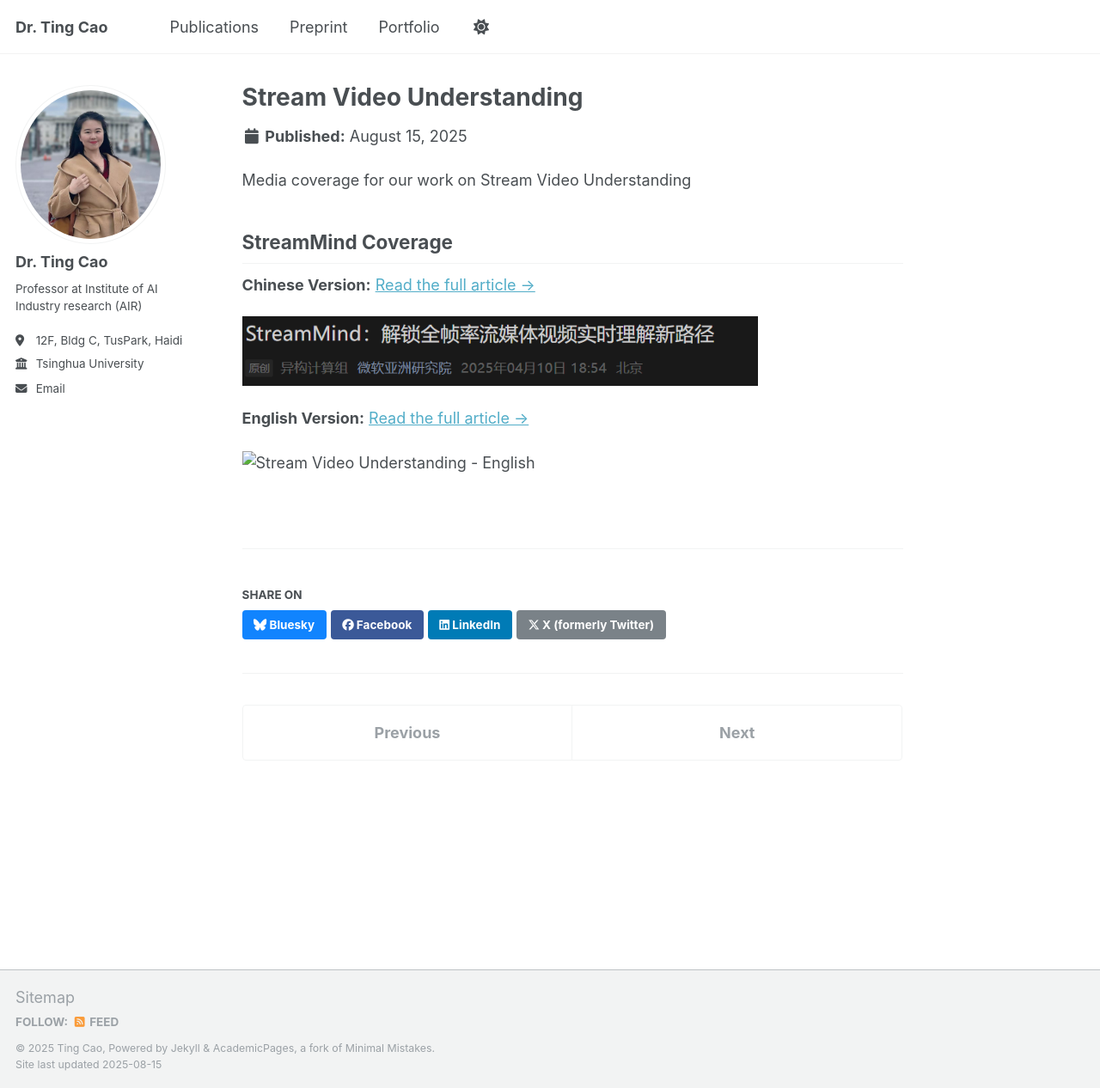
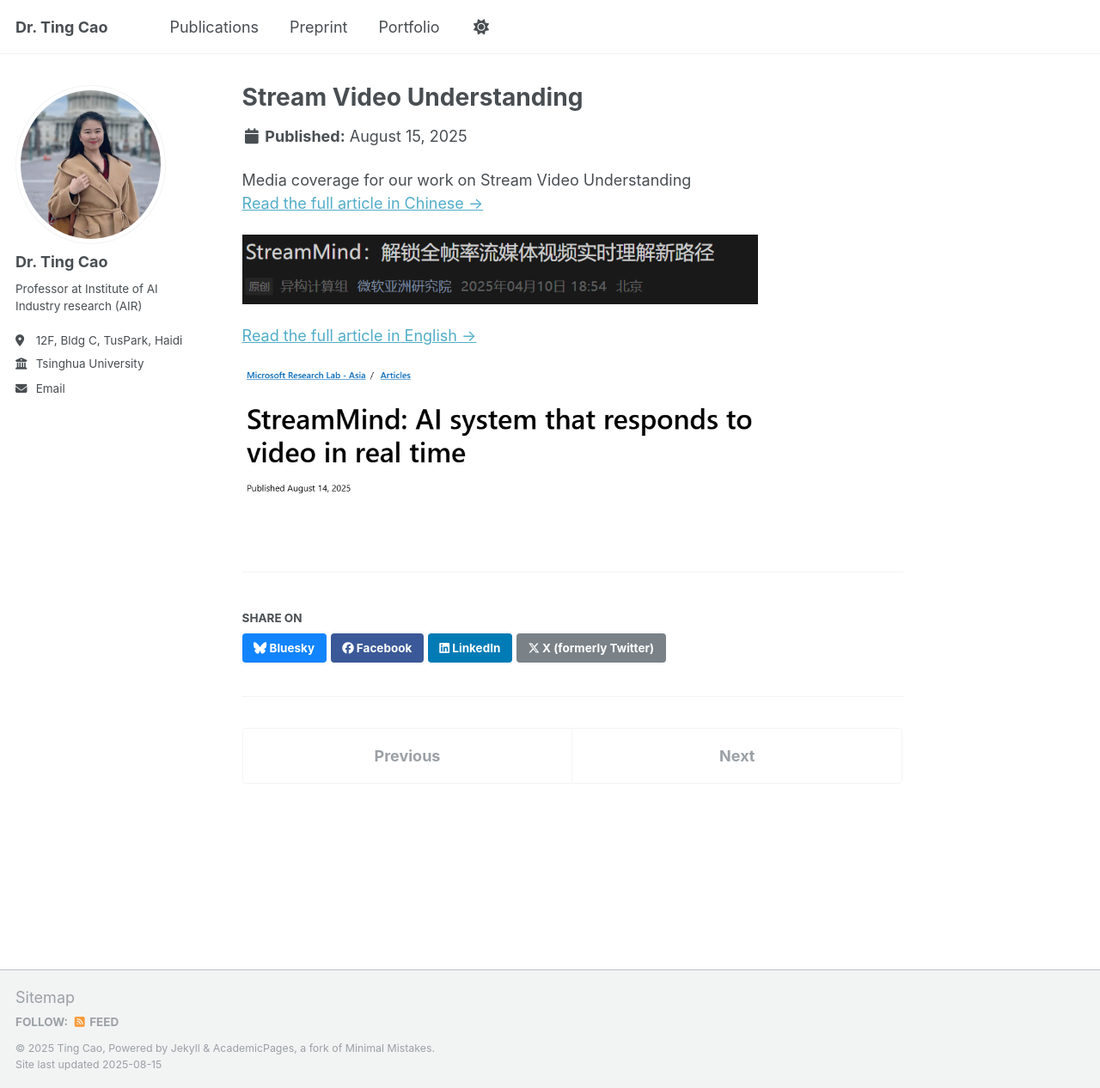
Before and after one commit to tingcao952/tingcao952.github.io, a Jekyll site: the page built from _portfolio/stream-video-understanding.md, in a window 1280 px wide and 1266 px high. Shown: the whole window at 86% size. Built offline with Jekyll 4.4.1, drawn with Linux system fonts in a browser that asks for light colours; a script that is not in the unit is left out.

Commit message:
update the link

```diff
--- a/_portfolio/stream-video-understanding.md
+++ b/_portfolio/stream-video-understanding.md
@@ -5,14 +5,10 @@ collection: portfolio
 order: 1
 ---
 
-## StreamMind Coverage
-
-**Chinese Version:**
-[Read the full article →](https://mp.weixin.qq.com/s/rGTV4zbxi-fhtOmpbRqPRw)
+[Read the full article in Chinese →](https://mp.weixin.qq.com/s/rGTV4zbxi-fhtOmpbRqPRw)
 
 <img src='/images/streammind2.png' alt="Stream Video Understanding - Chinese" style="width: 100%; max-width: 600px;">
 
-**English Version:**
-[Read the full article →](https://www.microsoft.com/en-us/research/articles/streammind-ai-system-that-responds-to-video-in-real-time/)
+[Read the full article in English →](https://www.microsoft.com/en-us/research/articles/streammind-ai-system-that-responds-to-video-in-real-time/)
 
 <img src='/images/streammind3.png' alt="Stream Video Understanding - English" style="width: 100%; max-width: 600px;">
```
Also changed, not shown: images/streammind3.png (added).
